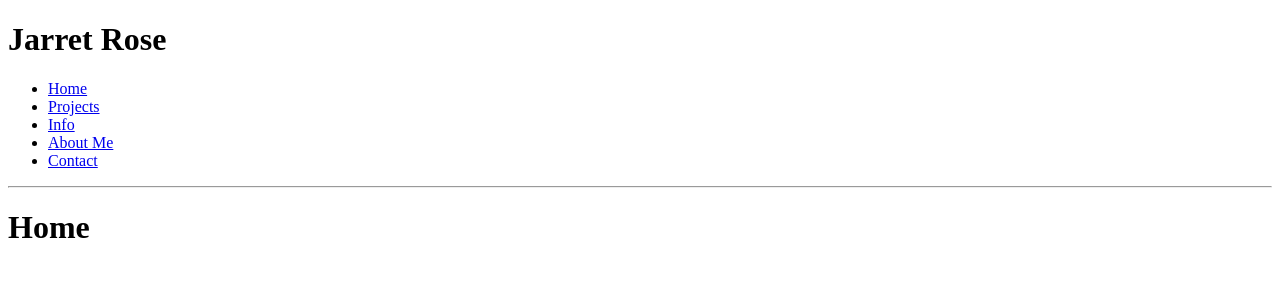
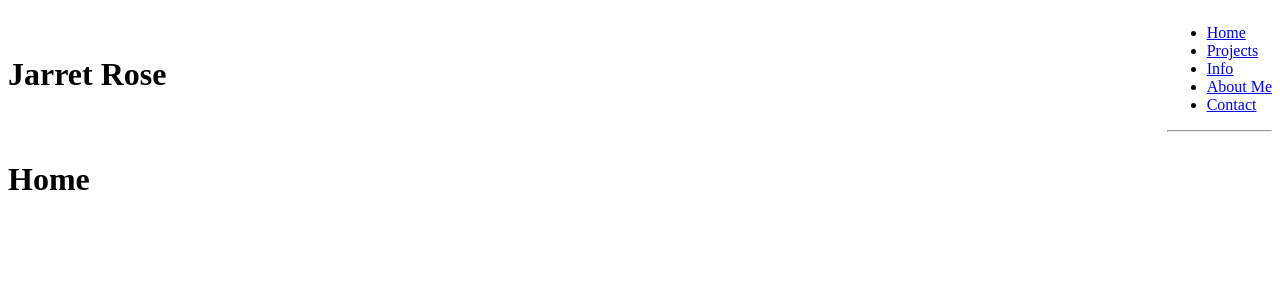
Before and after one commit to jarretrose/jarretrose.github.io, a React (Vite) app: page / in a window 1280 px wide. Shown: the top 300 px of the page. Built offline with nearby package versions, Linux system fonts and the light colour scheme.

Commit message:
GH pages.

```diff
--- a/package.json
+++ b/package.json
@@ -4,6 +4,8 @@
   "version": "0.0.0",
   "type": "module",
   "scripts": {
+    "predeploy": "npm run build",
+    "deploy": "gh-pages -d dist",
     "dev": "vite",
     "build": "tsc && vite build",
     "lint": "eslint . --ext ts,tsx --report-unused-disable-directives --max-warnings 0",
--- a/src/App.tsx
+++ b/src/App.tsx
@@ -9,7 +9,14 @@ enum AppTexts {
 const App: FC = () => {
   return (
     <div>
-      <div>
+      <div
+        style={{
+          display: 'flex',
+          flexDirection: 'row',
+          justifyContent: 'space-between',
+          alignItems: 'center',
+        }}
+      >
         <h1>{AppTexts.NAME}</h1>
         <NavControls />
       </div>
```
